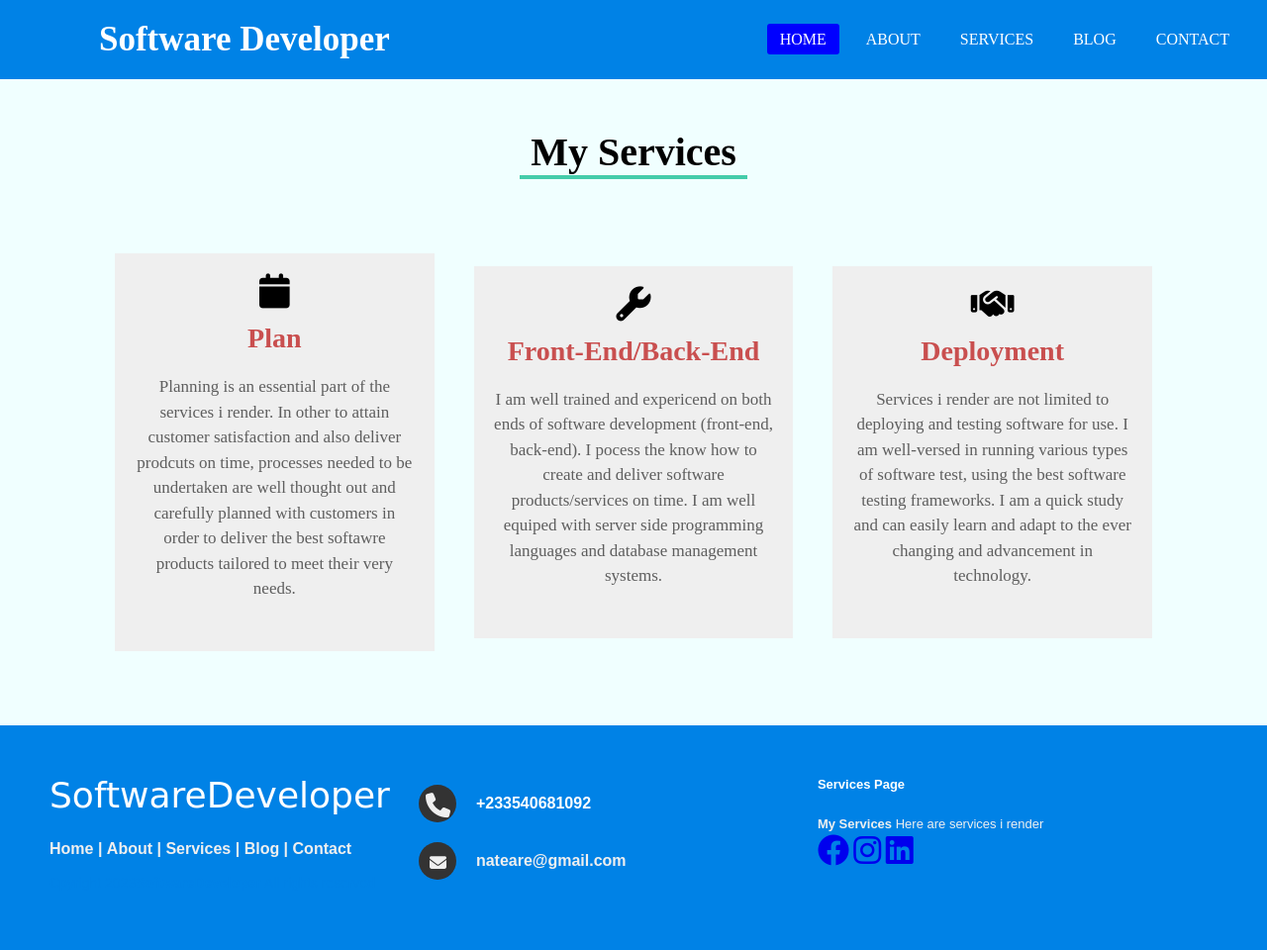
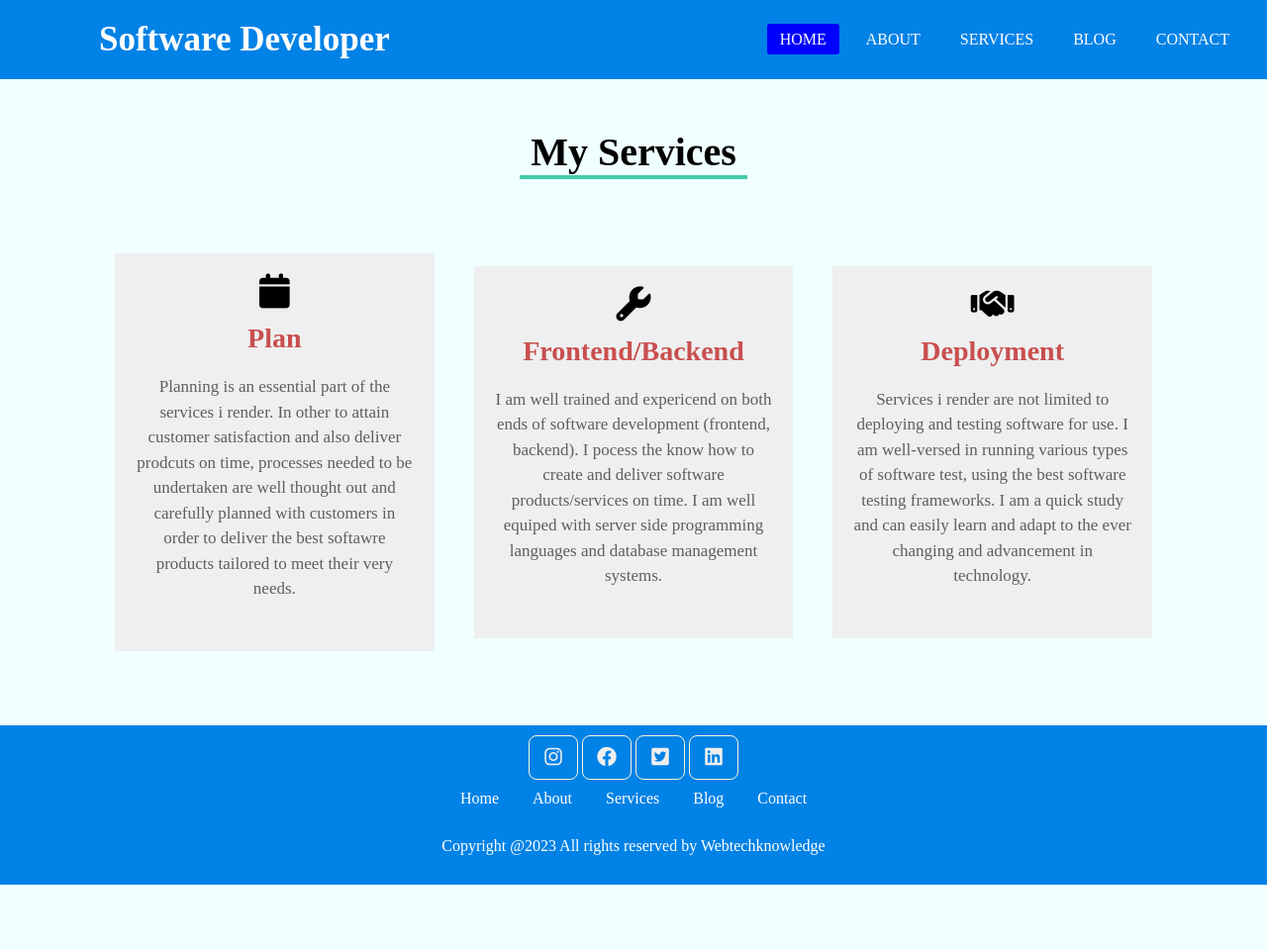
Before and after one commit to natecodex/myproject, a plain HTML site: page services.html in a window 1280 px wide. Shown: the whole page at 99% size. After the commit the page ends 894 px from the top, so only its background shows below. Drawn offline with Linux system fonts and the light colour scheme.

Commit message:
i made changes to these pages

```diff
--- a/services.html
+++ b/services.html
@@ -50,10 +50,10 @@
                 <div class="icon">
                     <i class="fas fa-wrench"></i>
                 </div>
-                <h2>Front-End/Back-End</h2>
+                <h2>Frontend/Backend</h2>
                 <p>
                     I am well trained and expericend on both ends of software development
-                     (front-end, back-end). I pocess the know how to create and deliver software
+                     (frontend, backend). I pocess the know how to create and deliver software
                       products/services on time. I am well equiped with server side programming
                       languages and database management systems.
                 </p>
@@ -84,46 +84,37 @@
 
 
 
-    <footer class="footer-distributed">
-        <div class="footer-left">
-            <h3>Software<span>Developer</span></h3>
-            <p class="footer-links">
+    <section class="footer">
+        <div class="social">
 
-                <a href="index.html">Home</a>
-                |
-                <a href="about.html">About</a>
-                |
-                <a href="services.html">Services</a>
-                |
-                <a href="blog.html">Blog</a>
-                |
-                <a href="contact.html">Contact</a>
-            </p>
-            <p class="footer-company-name">Cpyright 2023<strong>SoftwareDeveloper</strong>
-            All rights reserved</p>
+            <a href="https://www.instagram.com/accounts/login/"> <i class="fa-brands fa-instagram"></i></a>
+
+            <a href="https://web.facebook.com/?wtsid=rdr_0tA6XOOrtskjxGH0W&_rdc=1&_rdr"><i class="fa-brands fa-facebook"></i></a>
+
+            <a href="https://twitter.com/i/flow/login"><i class="fa-brands fa-square-twitter"></i></a>
+
+            <a href="https://www.linkedin.com/login"><i class="fa-brands fa-linkedin"></i></a>
         </div>
-        <div class="footer-center">
+    <ul>
+        <li>
+            <a href="index.html">Home</a>
+        </li>
+        <li>
+            <a href="about.html">About</a>
+        </li>
+        <li>
+            <a href="services.html">Services</a>
+        </li>
+        <li>
+            <a href="blog.html">Blog</a>
+        </li>
+        <li>
+            <a href="contact.html">Contact</a>
+        </li>
+    </ul>
 
-    <div>
-    <i class="fa fa-phone"></i>
-    <p>+233540681092</p>
-    </div>
-    <div>
-        <i class= "fa fa-envelope"></i>
-        <p> <a href="#">nateare@gmail.com</a></p>
-    </div>
-    </div>
-    <div class="footer-right">
-        <p class="footer-company-about">
-            <span>Services Page</span>
-            <strong>My Services</strong> Here are services i render
-        </p>
+    <p class="copy-right">Copyright @2023 All rights reserved by Webtechknowledge</p>
 
-
-     <a href="https://web.facebook.com/?wtsid=rdr_0tA6XOOrtskjxGH0W&_rdc=1&_rdr"><i class="fa-brands fa-facebook fa-2x"></i></a>
-   <a href="https://www.instagram.com/accounts/login/"><i class="fa-brands fa-instagram fa-2x"></i></a>
-   <a href="https://www.linkedin.com/login"><i class="fa-brands fa-linkedin fa-2x"></i></a>
-    </div>
-</footer>
+    </section>
 </body>
 </html>
--- a/style.css
+++ b/style.css
@@ -491,147 +491,53 @@ a.active,a:hover{
 .html{
     background-color: #0082e6;
 }
+
 .footer{
-    position:static;
-    bottom: 0;
+    background-color: #0082e6;
 
 }
-@media (max-height:800px)
-{
-    footer{
-        position: static;
-        margin: 0;
-
-    }
+.social{
+    text-align: center;
+    padding-top: 10px;
+    padding-bottom: 10px;
 }
-.footer-distributed{
-    background-color: #0082e6;
-    box-sizing: border-box;
-    widows: 100%;
-    text-align: left;
-    font: bold 16px sans-serif;
-    padding: 50px 50px 60px 50px;
-    margin-top: 0px;
+.social a{
+    font-size: 20px;
+    display: inline-block;
+    border: 1px solid beige;
+    width: 50px;
+    padding: 10px;
+    border-radius:8px;
+    color: #efefef;
 }
-.footer-distributed .footer-left, .footer-distributed .footer-center, .footer-distributed .footer-right{
-    display: inline-block;
-    vertical-align: top;
-}
-.footer-distributed .footer-left{
-    width: 30%;
-}
-.footer-distributed h3{
-    color: #fff;
-    font: normal 36px 'cookie', cursive;
-    margin: 0;
-}
-.footer-distributed h3 span{
-    color: white;
-}
-.footer-distributed .footer-links{
-    color: #efefef;
-    margin: 20px 0 12px;
+.social a:hover{
+    background-color: antiquewhite;
 
 }
-
-.footer-distributed .footer-links a{
-    display: inline-block;
-    line-height: 1.8;
-    text-decoration: none;
-    color: inherit;
+.footer ul{
+    list-style: none;
+    text-align: center;
+    padding-bottom: 30px;
+    color: white;
 
 }
-.footer-distributed .footer-company-name{
-    color: #0082e61f;
-    font-size: 14px;
-    font-weight: normal;
-    margin: 0;
+.footer ul li{
+    display: inline-block;
+    padding: 0px 15px;
+
 
 }
-.footer-distributed .footer-center{
-    width: 35%;
-}
-.footer-distributed .footer-center i{
-    background-color: #333;
-    color: #efefef;
-    font-size: 25px;
-    width: 38px;
-    height: 38px;
-    border-radius: 50%;
-    text-align: center;
-    line-height: 42px;
-    margin: 10px 15px;
-    vertical-align: middle;
-}
-.footer-distributed .footer-center i.fa-envelope{
-    font-size: 17px;
-    list-style: 38px;
-}
-.footer-distributed .footer-center p{
-    display: inline-block;
-    color: white;
-    vertical-align: middle;
-    margin: 0;
-}
-.footer-distributed .footer-center p span{
-    display: block;
-    font-weight: normal;
-    font-size: 14px;
-    line-height: 2;
-}
-.footer-distributed .footer-center p a{
-    color: #efefef;
-    text-decoration: none;
-}
-.footer-distributed .footer-right{
-    width: 30;
+.footer ul li a{
+text-decoration: none;
+color: white;
 }
 
-.footer-distributed .footer-company-about{
-    line-height: 20px;
-    color: #efefef;
-    font-size: 13px;
-    font-weight: normal;
-    margin: 0;
+.footer ul li a:hover{
+    color: #0082e6;
 }
-.footer-distributed .footer-company-about span{
-    display:block;
+.copy-right{
+    text-align: center;
+    padding-bottom: 30px;
     color: white;
-    font-size: 13px;
-    font-weight: bold;
-    margin-bottom: 20px;
-}
-.footer-distributed .footer-icons{
-    margin-top: 25px;
 
 }
-.footer-distributed .footer-icons a{
-    display: inline-block;
-    width: 35px;
-    height: 35px;
-    cursor: pointer;
-    background-color: black;
-    border-radius: 2px;
-    font-size: 20px;
-    color:black;
-    text-align: center;
-    margin-right: 3px;
-    margin-bottom: 5px;
-}
-.footer-distributed .footer-icons a:hover{
-    background-color: #0082e6;
-}
-.footer-links a:hover{
-    color: #0082e6;
-}
-@media screen and (max-width:800px){
-    .footer-distributed .footer-links, .footer-distributed .footer-center .footer-center .footer-distributed .footer-right{
-        display: block;
-        width: 100%;
-        margin-bottom: 40px;
-        text-align: center;
-    }
-    .footer-distributed .footer-center i{
-        margin-left: 0;
-    }
-}
```
Also changed, not shown: about.html (+28 -38 lines), blog.html (+28 -42 lines), contact.html (+29 -36 lines), index.html (+28 -37 lines).
